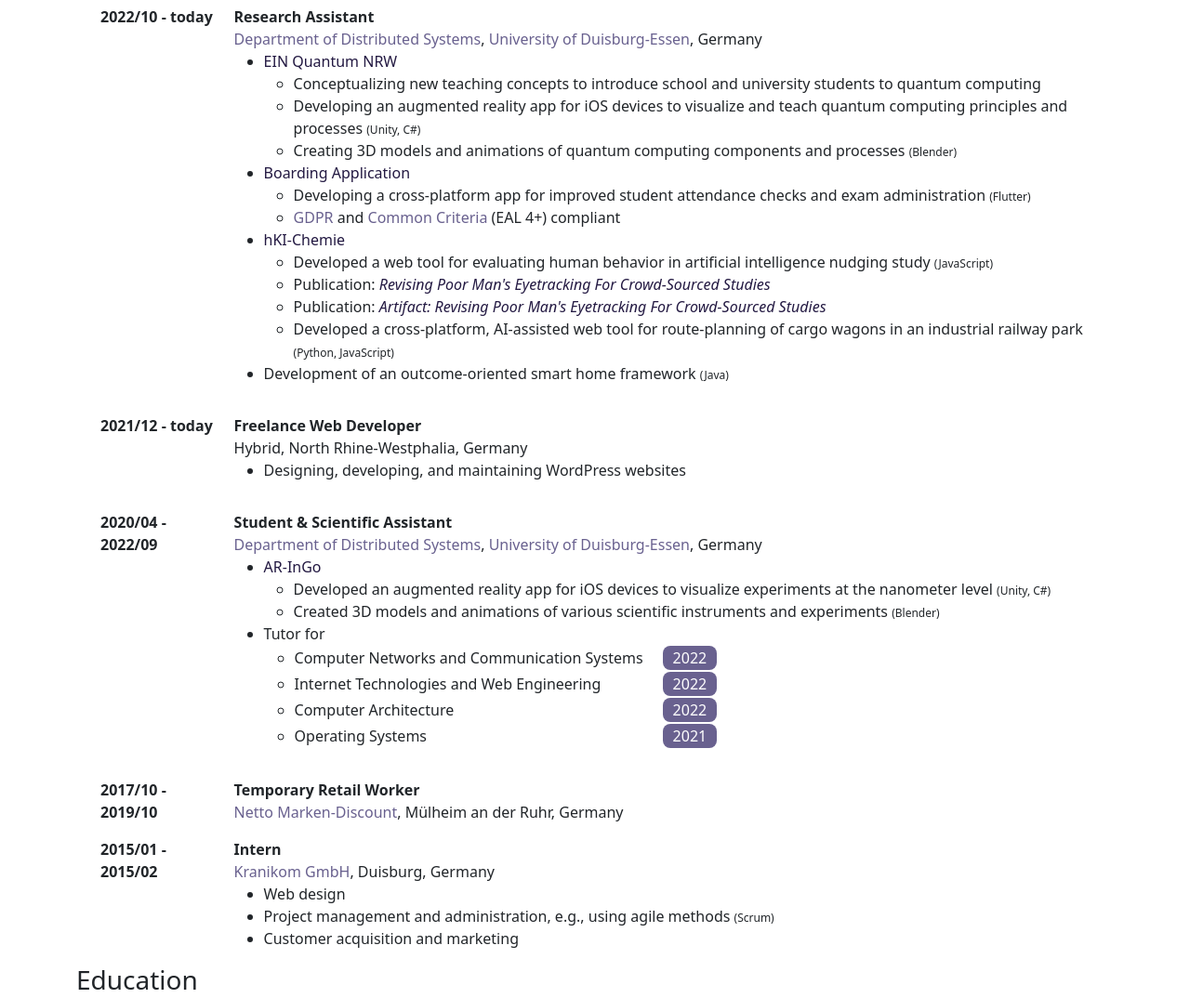
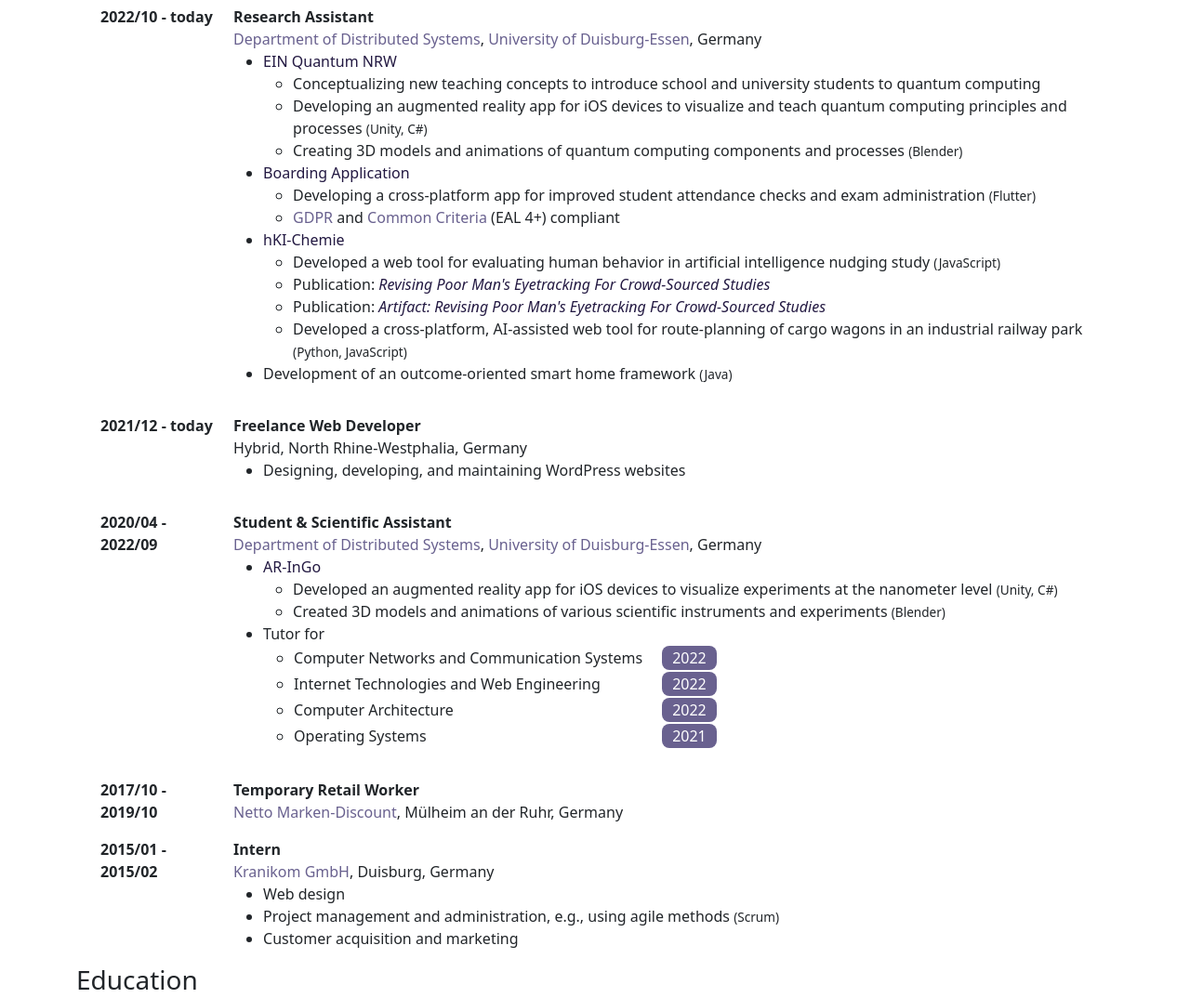
Before and after one commit to MalteJosten/maltejosten.github.io, a plain HTML site: page index.html in a window 1280 px wide. Shown: the part 2328-3402 px from the top of the page at 93% size. Drawn offline with Linux system fonts and the light colour scheme; files whose address does not match are found by name.

Commit message:
Formatting

```diff
--- a/assets/css/styles.css
+++ b/assets/css/styles.css
@@ -335,7 +335,7 @@
 
 .technology {
   font-weight: 200;
-  font-size: 0.75em;
+  font-size: 0.85em;
 }
 
 .downloads {
```
